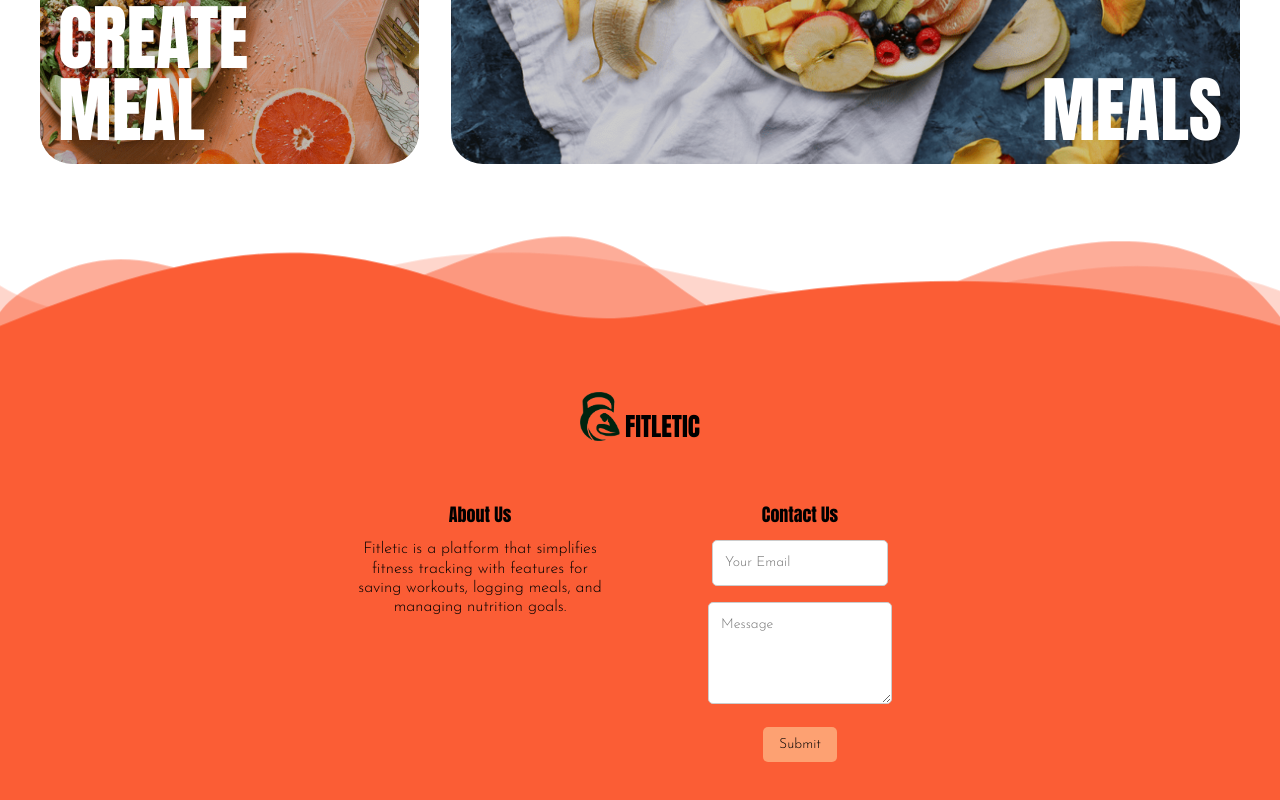
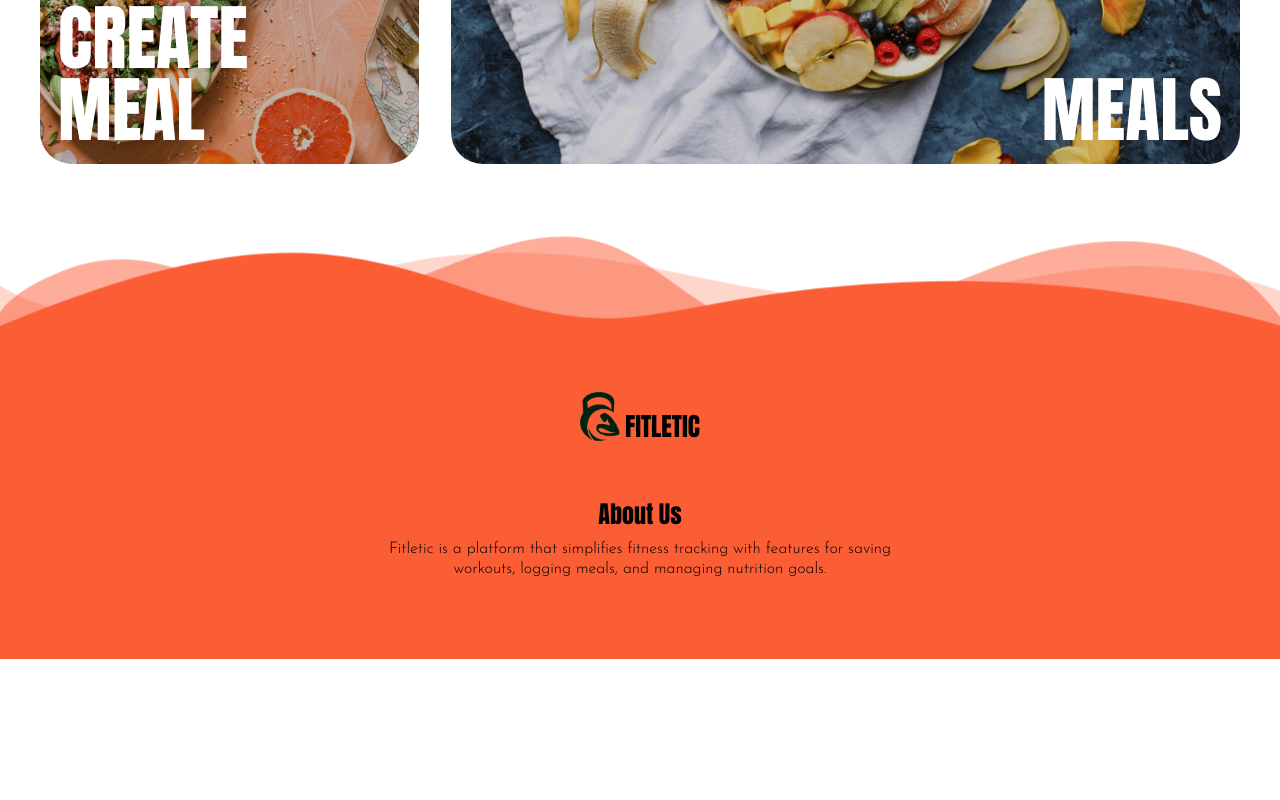
Before and after one commit to jling1234/Fitletic, a React (Vite) app in the folder react/: page / in a window 1280 px wide. Shown: the part 1761-2561 px from the top of the page. After the commit the page ends 2420 px from the top, so only its background shows below. Built offline with nearby package versions, Linux system fonts and the light colour scheme; no server answers.

Commit message:
Remove contact form from footer

```diff
--- a/react/src/Shared/Footer/Footer.css
+++ b/react/src/Shared/Footer/Footer.css
@@ -64,13 +64,12 @@
 
 .footer-content {
   display: flex;
-  width: 50%;
   justify-content: space-between;
   gap: 2rem;
 }
 
-.about-us, .query-form {
-  width: 50%;
+.about-us {
+  max-width: 60ch;
   padding: 1rem;
   background-color: transparent;
   border-radius: 8px;
@@ -81,36 +80,11 @@
   gap: 1rem;
 }
 
-.about-us h3, .query-form h3 {
-  font-size: 18px;
-  color: var(--color-text-dark);
+.about-us h3 {
+  font-size: var(--font-size-medium);
   text-align: center;
 }
 
-.query-form input,
-.query-form textarea {
-  width: 100%;
-  padding: 12px;
-  border: 1px solid #ccc;
-  border-radius: 5px;
-  font-size: 14px;
-
+.about-us p {
+  font-size: var(--font-size-small);
 }
-
-.query-form textarea {
-  resize: vertical;
-}
-
-.query-form button {
-  padding: 8px 16px;
-  background-color: #FDA172;
-  color: black;
-  border: none;
-  border-radius: 5px;
-  font-size: 14px;
-  cursor: pointer;
-}
-
-.query-form button:hover {
-  background-color: #ffd2bb;
-}
--- a/react/src/Shared/Footer/Footer.jsx
+++ b/react/src/Shared/Footer/Footer.jsx
@@ -45,17 +45,6 @@ export function Footer() {
            logging meals, and managing nutrition goals.
           </p>
         </div>
-
-        <form id="contactForm" className="query-form">
-          <h3>Contact Us</h3>
-          <div className="form-group">
-            <input type="email" name="email" className="input-field" placeholder="Your Email" />
-          </div>
-          <div className="form-group">
-            <textarea name="message" className="input-field" placeholder="Message" rows="4"></textarea>
-          </div>
-          <button type="submit" className="submit-btn">Submit</button>
-        </form>
       </div>
     </footer>
   );
```
